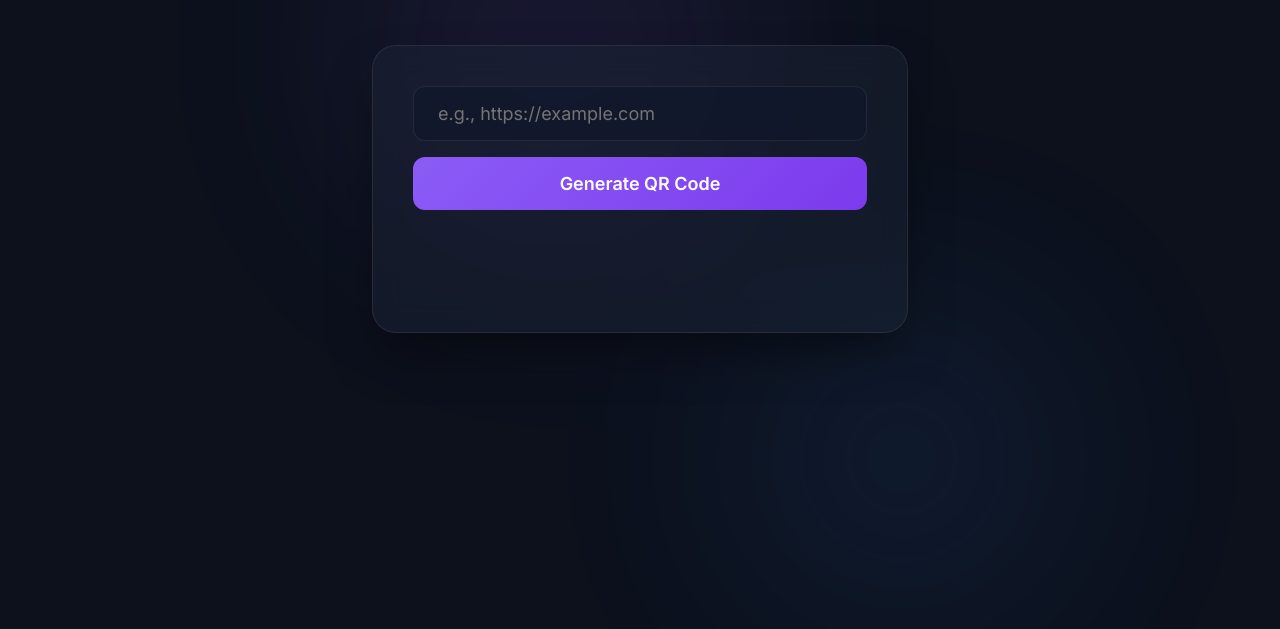
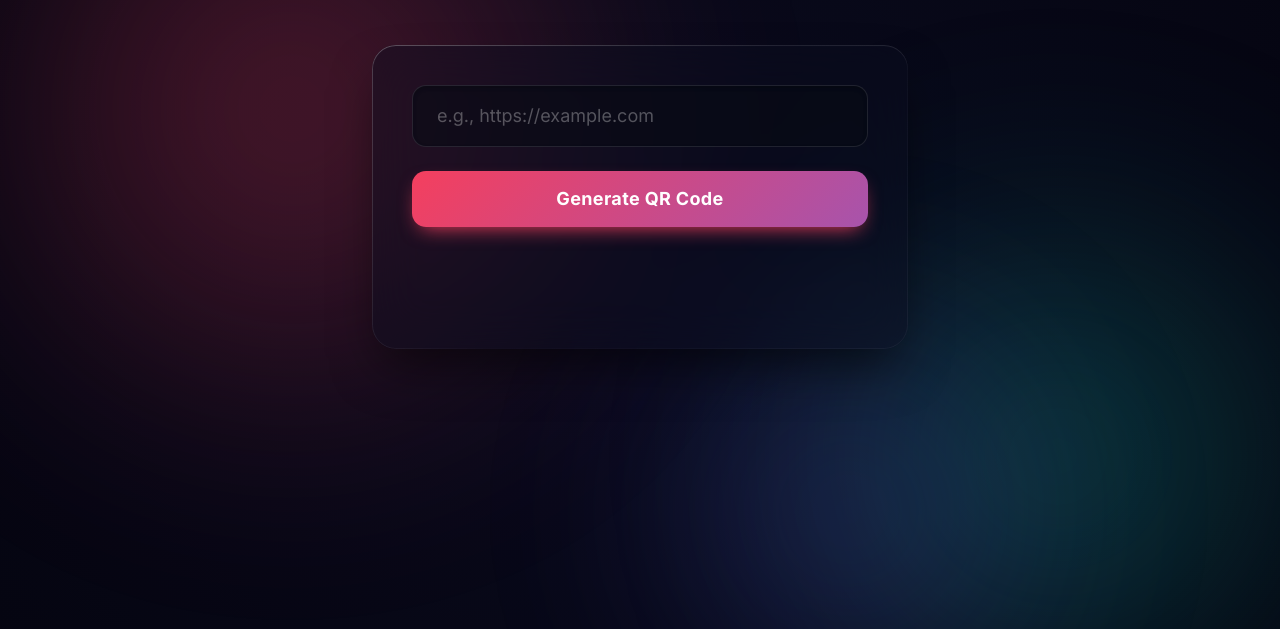
Before and after one commit to abdullahcyberx/qrcodegen, a website: page public/index.html in a window 1280 px wide. Shown: the part 171-800 px from the top of the page. Drawn offline with Linux system fonts and the light colour scheme.

Commit message:
Upgrade theme to premium neon glassmorphism aesthetic

```diff
--- a/public/style.css
+++ b/public/style.css
@@ -1,11 +1,12 @@
 :root {
-    /* Color Palette */
-    --bg-color: #0c111c;
-    --card-bg: rgba(30, 41, 59, 0.4);
-    --card-border: rgba(255, 255, 255, 0.08);
-    --primary: #8b5cf6;
-    --primary-hover: #7c3aed;
-    --secondary: #3b82f6;
+    /* Color Palette - Neon Cyberpunk Vibes */
+    --bg-color: #050511;
+    --card-bg: rgba(13, 14, 33, 0.45);
+    --card-border: rgba(255, 255, 255, 0.05);
+    --primary: #f43f5e;     /* Rose / Pink Neon */
+    --primary-hover: #e11d48;
+    --secondary: #6366f1;   /* Indigo / Blue Neon */
+    --tertiary: #14b8a6;    /* Teal / Cyan Neon */
     --text-main: #f8fafc;
     --text-muted: #94a3b8;
     --error: #ef4444;
@@ -37,26 +38,57 @@ body {
     z-index: -1;
     overflow: hidden;
     pointer-events: none;
+    background: radial-gradient(circle at center, #0a0b1e 0%, #050511 100%);
 }
+
 .gradient-blob {
     position: absolute;
+    filter: blur(120px);
+    opacity: 0.4;
+    border-radius: 50%;
+    animation: floatBlob 20s ease-in-out infinite alternate;
+}
+
+@keyframes floatBlob {
+    0% { transform: translate(0, 0) scale(1); }
+    50% { transform: translate(5%, 10%) scale(1.1); }
+    100% { transform: translate(-5%, -5%) scale(0.9); }
+}
+
+.form-blob {
+    top: -20%;
+    left: -10%;
+    width: 80vw;
+    height: 80vw;
+    max-width: 800px;
+    max-height: 800px;
+    background: radial-gradient(circle, var(--primary) 0%, transparent 60%);
+    animation-delay: 0s;
+}
+
+.result-blob {
+    bottom: -20%;
+    right: -10%;
+    width: 70vw;
+    height: 70vw;
+    max-width: 700px;
+    max-height: 700px;
+    background: radial-gradient(circle, var(--tertiary) 0%, transparent 60%);
+    animation-delay: -10s;
+}
+
+/* Add a third blob for extra depth */
+.background-gradients::after {
+    content: '';
+    position: absolute;
+    top: 40%;
+    left: 40%;
+    width: 50vw;
+    height: 50vw;
+    background: radial-gradient(circle, var(--secondary) 0%, transparent 50%);
     filter: blur(100px);
-    opacity: 0.15;
-    border-radius: 50%;
-}
-.form-blob {
-    top: -10%;
-    left: 20%;
-    width: 600px;
-    height: 600px;
-    background: radial-gradient(circle, var(--primary) 0%, transparent 70%);
-}
-.result-blob {
-    bottom: -10%;
-    right: 10%;
-    width: 500px;
-    height: 500px;
-    background: radial-gradient(circle, var(--secondary) 0%, transparent 70%);
+    opacity: 0.3;
+    animation: floatBlob 15s ease-in-out infinite alternate-reverse;
 }
 /* Base Container */
 .container {
@@ -79,11 +111,19 @@ body {
     line-height: 1.2;
 }
 .text-gradient {
-    /* The purple-to-blue text gradient effect */
-    background: linear-gradient(135deg, var(--primary), var(--secondary));
+    /* An aggressive 3-color neon gradient for the text */
+    background: linear-gradient(135deg, var(--primary), var(--secondary), var(--tertiary));
+    background-size: 200% auto;
     -webkit-background-clip: text;
     background-clip: text;
     -webkit-text-fill-color: transparent;
+    animation: shine 4s linear infinite;
+}
+
+@keyframes shine {
+    to {
+        background-position: 200% center;
+    }
 }
 .hero p {
     font-size: 1.125rem;
@@ -100,28 +140,54 @@ body {
 /* The Signature Glassmorphism Cards */
 .glass-card {
     background: var(--card-bg);
-    backdrop-filter: blur(16px);
-    -webkit-backdrop-filter: blur(16px); /* For Safari */
-    border: 1px solid var(--card-border);
+    backdrop-filter: blur(24px);
+    -webkit-backdrop-filter: blur(24px);
+
+    /* Advanced gradient border simulation */
+    position: relative;
     border-radius: 24px;
     padding: 2.5rem;
-    box-shadow: 0 25px 50px -12px rgba(0, 0, 0, 0.5);
-    transition: transform 0.3s ease, opacity 0.4s ease, border-color 0.3s ease;
+    box-shadow:
+        0 25px 50px -12px rgba(0, 0, 0, 0.6),
+        inset 0 1px 1px rgba(255, 255, 255, 0.1);
+    transition: transform 0.4s cubic-bezier(0.175, 0.885, 0.32, 1.275);
+    z-index: 1;
 }
+
+.glass-card::before {
+    content: '';
+    position: absolute;
+    top: 0; left: 0; right: 0; bottom: 0;
+    border-radius: 24px;
+    padding: 1px; /* border thickness */
+    background: linear-gradient(135deg, rgba(255,255,255,0.2) 0%, rgba(255,255,255,0.01) 50%, rgba(255,255,255,0.05) 100%);
+    -webkit-mask: linear-gradient(#fff 0 0) content-box, linear-gradient(#fff 0 0);
+    -webkit-mask-composite: xor;
+    mask-composite: exclude;
+    z-index: -1;
+    transition: opacity 0.3s ease;
+}
+
 .glass-card:hover {
-    border-color: rgba(255, 255, 255, 0.15);
+    transform: translateY(-5px);
+}
+.glass-card:hover::before {
+    background: linear-gradient(135deg, var(--primary) 0%, var(--secondary) 50%, var(--tertiary) 100%);
+    opacity: 0.8;
 }
 /* Primary Beautiful Button */
 .primary-btn {
-    background: linear-gradient(135deg, var(--primary), var(--primary-hover));
+    background: linear-gradient(135deg, var(--primary), var(--secondary));
+    background-size: 200% auto;
     color: white;
     border: none;
-    border-radius: 12px;
-    padding: 1rem 2rem;
+    border-radius: 14px;
+    padding: 1.1rem 2rem;
     font-size: 1.125rem;
-    font-weight: 600;
+    font-weight: 700;
+    letter-spacing: 0.02em;
     cursor: pointer;
-    transition: all 0.2s ease;
+    transition: all 0.3s cubic-bezier(0.25, 0.8, 0.25, 1);
     display: flex;
     align-items: center;
     justify-content: center;
@@ -129,36 +195,55 @@ body {
     font-family: inherit;
     min-width: 140px;
     width: 100%;
+    position: relative;
+    overflow: hidden;
+    box-shadow: 0 8px 20px -8px var(--primary);
 }
+
 .primary-btn:hover:not(:disabled) {
-    transform: translateY(-2px);
-    box-shadow: 0 10px 20px -10px var(--primary);
+    background-position: right center;
+    transform: translateY(-3px) scale(1.02);
+    box-shadow: 0 15px 25px -10px var(--secondary), 0 0 20px -5px var(--primary);
 }
+
 .primary-btn:active:not(:disabled) {
-    transform: translateY(0);
+    transform: translateY(1px) scale(0.98);
 }
+
 .primary-btn:disabled {
-    opacity: 0.7;
+    opacity: 0.5;
     cursor: not-allowed;
-    background: rgba(255, 255, 255, 0.1);
+    background: var(--card-bg);
+    border: 1px solid var(--card-border);
+    box-shadow: none;
 }
-/* Custom Standard Inputs (If needed) */
+/* Custom Standard Inputs */
 input[type="text"], input[type="url"], input[type="email"] {
     width: 100%;
-    background: rgba(15, 23, 42, 0.6);
-    border: 1px solid var(--card-border);
-    border-radius: 12px;
-    padding: 1rem 1.5rem;
+    background: rgba(8, 10, 20, 0.6);
+    border: 1px solid rgba(255, 255, 255, 0.1);
+    border-radius: 14px;
+    padding: 1.2rem 1.5rem;
     color: white;
     font-size: 1.125rem;
     font-family: inherit;
-    transition: all 0.2s ease;
+    transition: all 0.3s ease;
     outline: none;
-    margin-bottom: 1rem;
+    margin-bottom: 1.5rem;
+    box-shadow: inset 0 2px 4px rgba(0,0,0,0.2);
 }
+
 input:focus {
-    border-color: var(--primary);
-    box-shadow: 0 0 0 4px rgba(139, 92, 246, 0.15);
+    border-color: var(--tertiary);
+    background: rgba(13, 15, 30, 0.8);
+    box-shadow:
+        inset 0 2px 4px rgba(0,0,0,0.2),
+        0 0 0 4px rgba(20, 184, 166, 0.15),
+        0 0 15px rgba(20, 184, 166, 0.2);
+    transform: translateY(-1px);
+}
+input::placeholder {
+    color: rgba(255, 255, 255, 0.3);
 }
 /* Helpful Fade-up Animations */
 @keyframes fadeInUp {
@@ -202,11 +287,32 @@ input:focus {
 
 .qr-wrapper {
     background-color: white;
-    padding: 1rem;
-    border-radius: 12px;
+    padding: 1.25rem;
+    border-radius: 16px;
     display: inline-block;
-    margin-bottom: 1.5rem;
-    box-shadow: 0 10px 25px rgba(0,0,0,0.3);
+    margin-bottom: 2rem;
+    box-shadow:
+        0 15px 35px rgba(0,0,0,0.4),
+        0 0 20px rgba(255,255,255,0.1);
+    border: 1px solid rgba(255,255,255,0.2);
+    position: relative;
+}
+
+.qr-wrapper::before {
+    content: '';
+    position: absolute;
+    top: -2px; left: -2px; right: -2px; bottom: -2px;
+    background: linear-gradient(135deg, var(--primary), var(--secondary), var(--tertiary));
+    z-index: -1;
+    border-radius: 18px;
+    opacity: 0.5;
+    filter: blur(8px);
+    animation: pulseGlow 3s ease-in-out infinite alternate;
+}
+
+@keyframes pulseGlow {
+    0% { opacity: 0.4; filter: blur(5px); }
+    100% { opacity: 0.8; filter: blur(12px); }
 }
 
 #qr-image {
```
